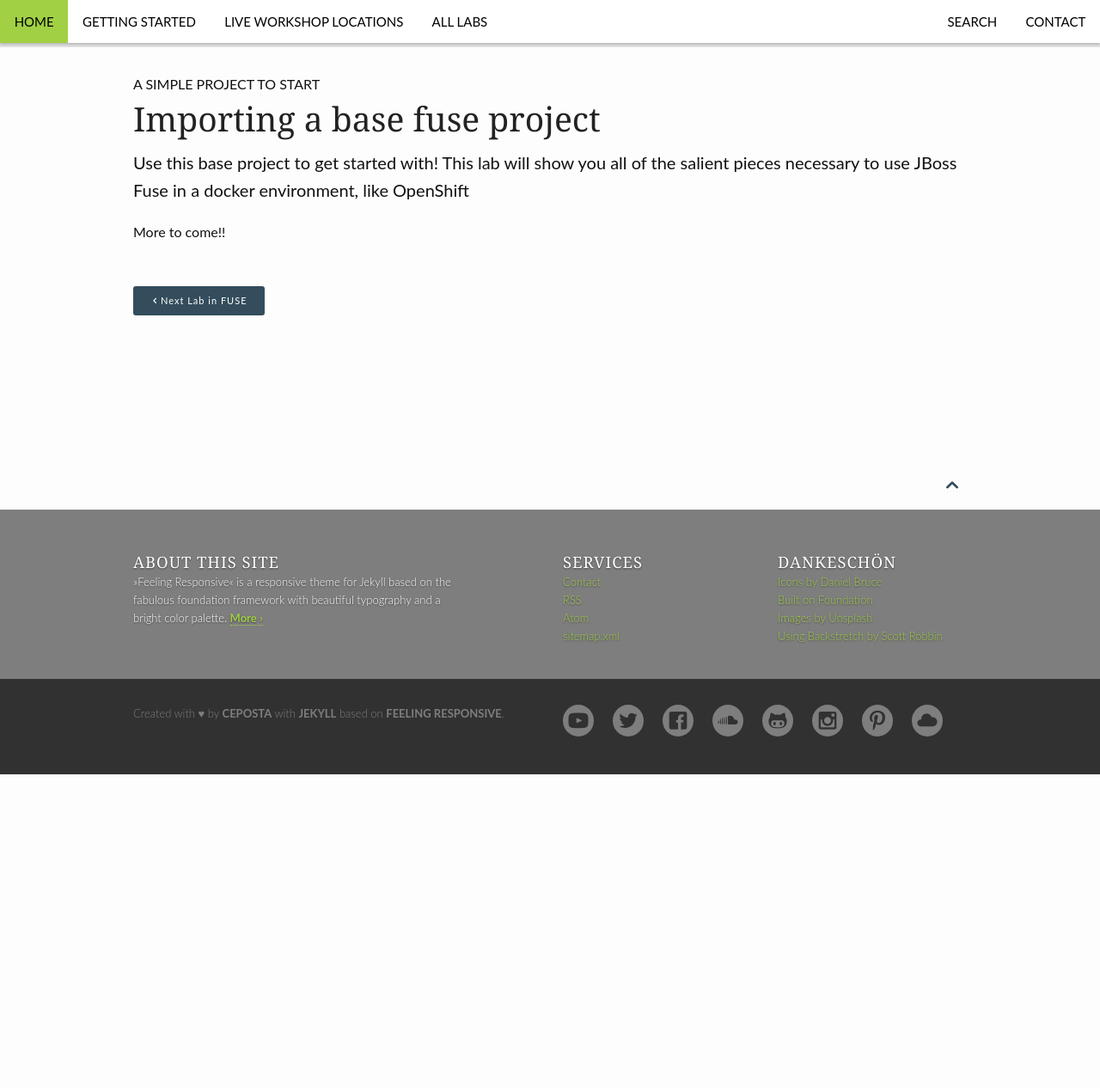
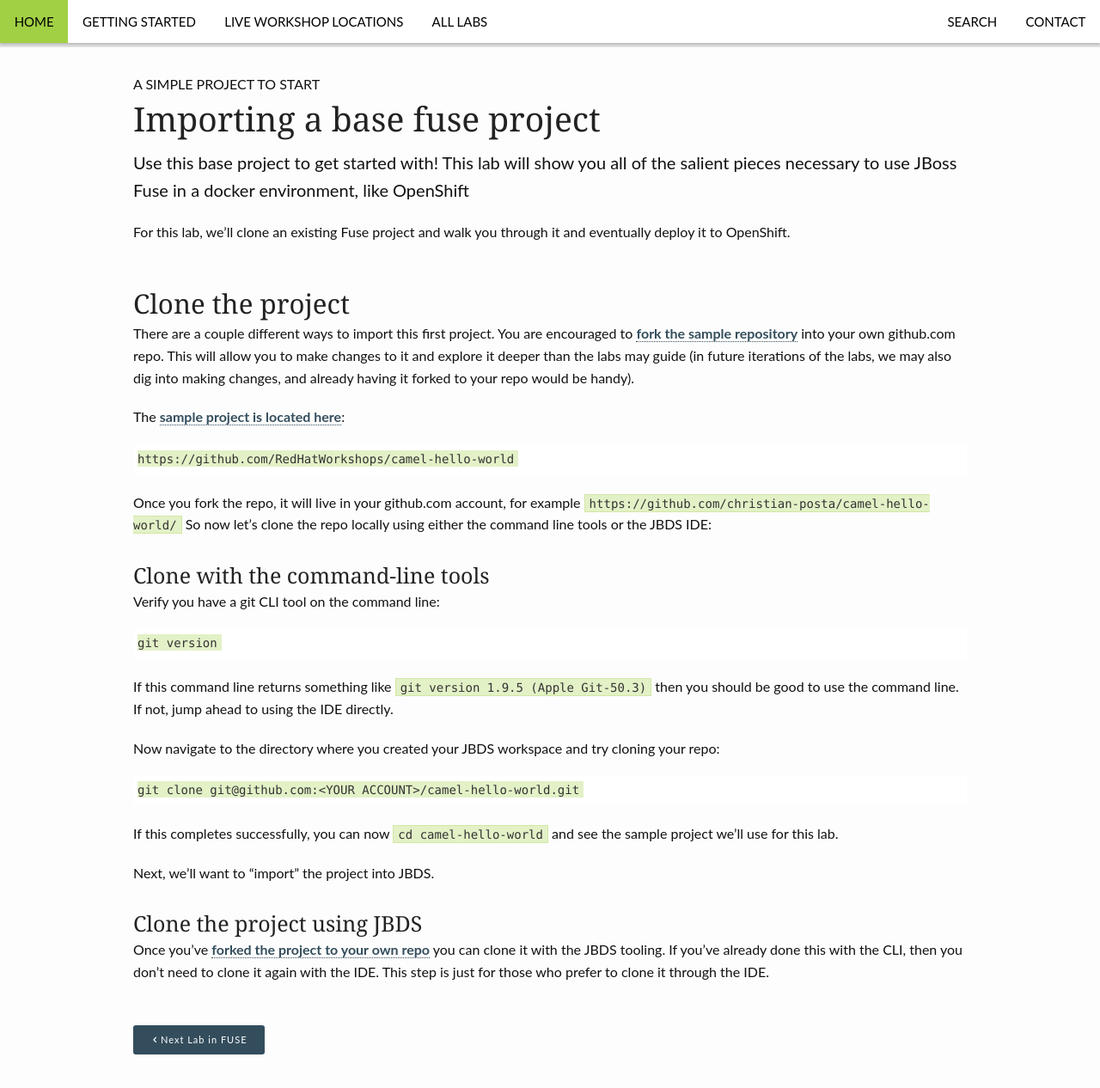
Before and after one commit to RedHatWorkshops/fuse-on-openshift, a Jekyll site: the page built from _posts/fuse/2014-10-01-importing-a-base-fuse-project.md, in a window 1280 px wide and 1400 px high, scrolled down 199 px. Shown: the top 1266 px of the window at 86% size. Built offline with Jekyll 4.4.1, drawn with Linux system fonts in a browser that asks for light colours; before the commit the page ends 1100 px from its top, so only the background shows below that; some of the changed text lies outside the part shown.

Commit message:
start adding content to fuse labs

```diff
--- a/_config.yml
+++ b/_config.yml
@@ -16,7 +16,7 @@
 
 
 # The description is used on homepage and in the footer to quickly describe your website. Use a maximum of 150 characters for SEO-purposes.
-description: "»Feeling Responsive« is a responsive theme for Jekyll based on the fabulous foundation framework with beautiful typography and a bright color palette."
+description: "OpenShift is a open-source developer PaaS that builds on native Docker and Kubernetes. This workshop demonstrates integrating microservices that can be deployed using Docker onto OpenShift. The workshops are delivered live, but you can use this content offline as well."
 
 # Main author of the website
 # See > authors.yml
@@ -29,7 +29,7 @@
 
 # This is for the editing function in _/includes/improve_content
 # Leave it empty if your site is not on GitHub/GitHub Pages
-improve_content: https://github.com/Phlow/feeling-responsive/edit/gh-pages
+improve_content: https://github.com/RedHatWorkshops/fuse-on-openshift
 
 # This URL points directly to the images directory making
 # things easier to link to images in posts and templates. It needs a slash at the end.
--- a/_layouts/frontpage.html
+++ b/_layouts/frontpage.html
@@ -76,7 +76,7 @@
 
         <div class="medium-6 columns">
             <p><strong>{{ site.data.language.more_articles }}</strong></p>
-            {% include list-posts entries='10' offset='1' reverse='true'%}
+            {% include list-posts entries='5' offset='1' reverse='true'%}
         </div><!-- /.medium-7.columns -->
     </div><!-- /.row -->
 {% endunless %}
--- a/_posts/fuse/2014-10-01-importing-a-base-fuse-project.md
+++ b/_posts/fuse/2014-10-01-importing-a-base-fuse-project.md
@@ -10,4 +10,35 @@
     - fuse
 ---
 
-More to come!!
+For this lab, we'll clone an existing Fuse project and walk you through it and eventually deploy it to OpenShift.
+
+## Clone the project
+
+There are a couple different ways to import this first project. You are encouraged to [fork the sample repository][fork] into your own github.com repo. This will allow you to make changes to it and explore it deeper than the labs may guide (in future iterations of the labs, we may also dig into making changes, and already having it forked to your repo would be handy).
+
+The [sample project is located here][fork]:
+
+    https://github.com/RedHatWorkshops/camel-hello-world
+
+Once you fork the repo, it will live in your github.com account, for example `https://github.com/christian-posta/camel-hello-world/` So now let's clone the repo locally using either the command line tools or the JBDS IDE:
+
+### Clone with the command-line tools
+
+Verify you have a git CLI tool on the command line:
+
+    git version
+
+If this command line returns something like `git version 1.9.5 (Apple Git-50.3)` then you should be good to use the command line. If not, jump ahead to using the IDE directly.
+
+Now navigate to the directory where you created your JBDS workspace and try cloning your repo:
+
+    git clone git@github.com:<YOUR ACCOUNT>/camel-hello-world.git
+
+If this completes successfully, you can now `cd camel-hello-world` and see the sample project we'll use for this lab.
+
+Next, we'll want to "import" the project into JBDS.
+
+### Clone the project using JBDS
+Once you've [forked the project to your own repo][fork] you can clone it with the JBDS tooling. If you've already done this with the CLI, then you don't need to clone it again with the IDE. This step is just for those who prefer to clone it through the IDE.
+
+[fork]: https://github.com/RedHatWorkshops/camel-hello-world/fork
```
Also changed, not shown: _posts/getting-started/2014-07-08-getting-started-with-the-labs.md (+6 -0 lines), _posts/microservices/2014-12-15-adding-maven-plugins-for-hawtness.md (added, +13 -0 lines), _posts/microservices/2014-12-25-creating-a-microservices-project-with-maven.md (added, +13 -0 lines), _posts/microservices/2014-12-31-using-s2i-for-builds.md (added, +13 -0 lines), images/jbds-install/workspace.png (added).
